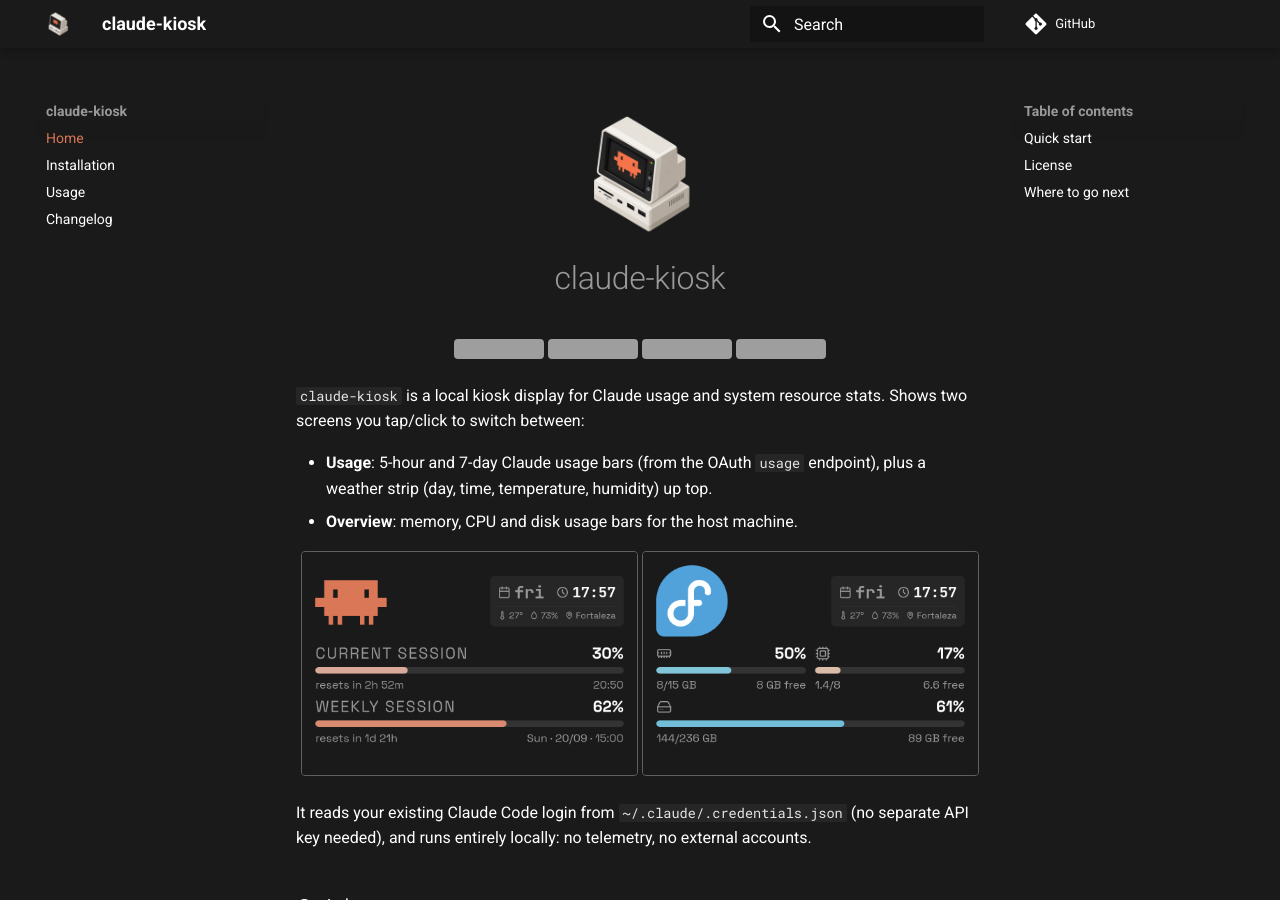
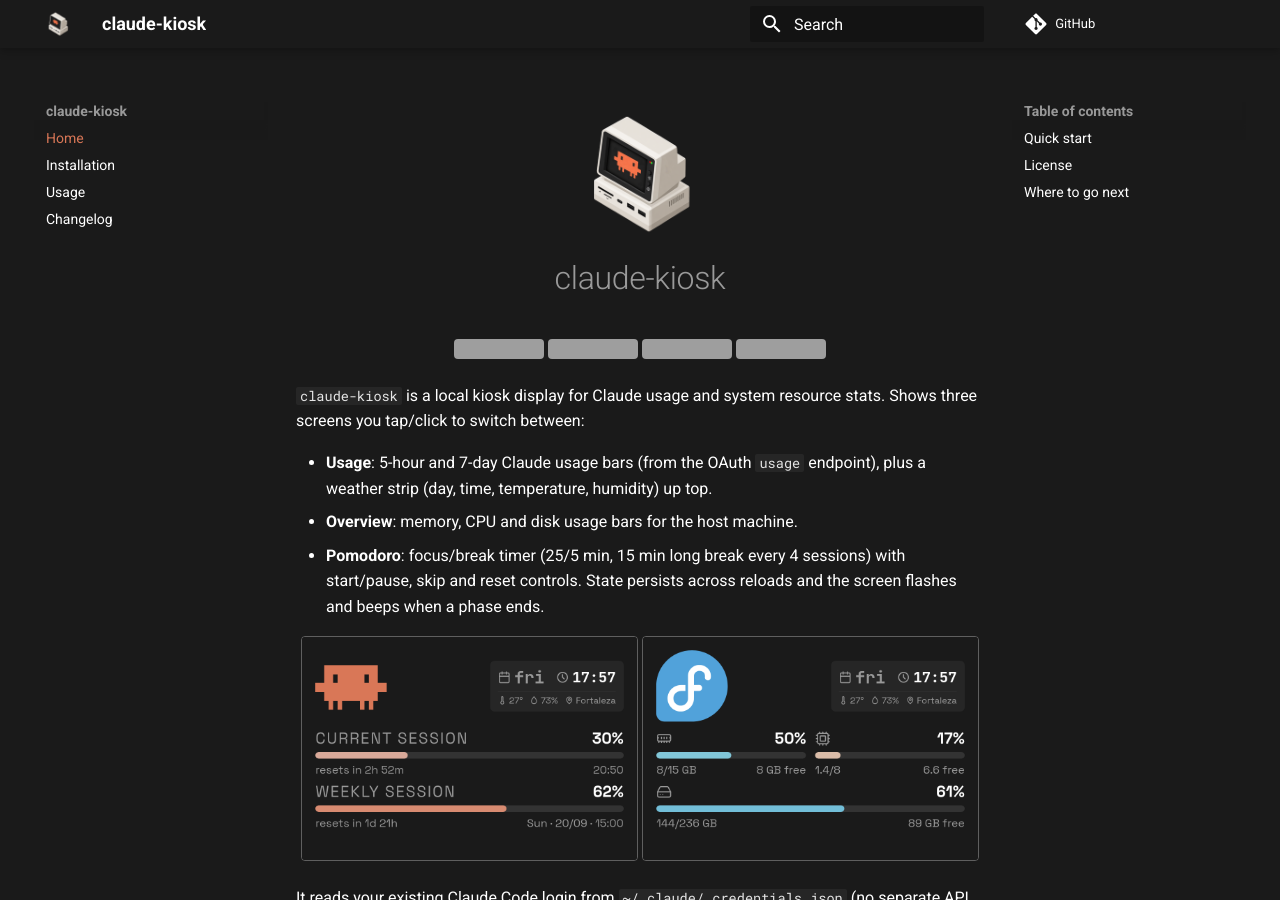
Before and after one commit to omadson/claude-kiosk, an MkDocs documentation site: the page built from docs/index.md, in a window 1280 px wide and 900 px high. Built offline with MkDocs 1.6.1 and Material for MkDocs 9.7.7, drawn with Linux system fonts in a browser that asks for light colours; comment, search, counter and statistics services are not loaded; grey boxes are pictures that could not be loaded.

Commit message:
docs: mention pomodoro screen

```diff
--- a/docs/index.md
+++ b/docs/index.md
@@ -11,10 +11,11 @@
   <a href="https://github.com/omadson/claude-kiosk/blob/main/LICENSE"><img src="https://img.shields.io/github/license/omadson/claude-kiosk" alt="License"></a>
 </p>
 
-`claude-kiosk` is a local kiosk display for Claude usage and system resource stats. Shows two screens you tap/click to switch between:
+`claude-kiosk` is a local kiosk display for Claude usage and system resource stats. Shows three screens you tap/click to switch between:
 
 - **Usage**: 5-hour and 7-day Claude usage bars (from the OAuth `usage` endpoint), plus a weather strip (day, time, temperature, humidity) up top.
 - **Overview**: memory, CPU and disk usage bars for the host machine.
+- **Pomodoro**: focus/break timer (25/5 min, 15 min long break every 4 sessions) with start/pause, skip and reset controls. State persists across reloads and the screen flashes and beeps when a phase ends.
 
 <p align="center">
   <img src="assets/screenshots/usage.png" alt="Usage screen" width="49%">
```
Also changed, not shown: README.md (+2 -1 lines).
